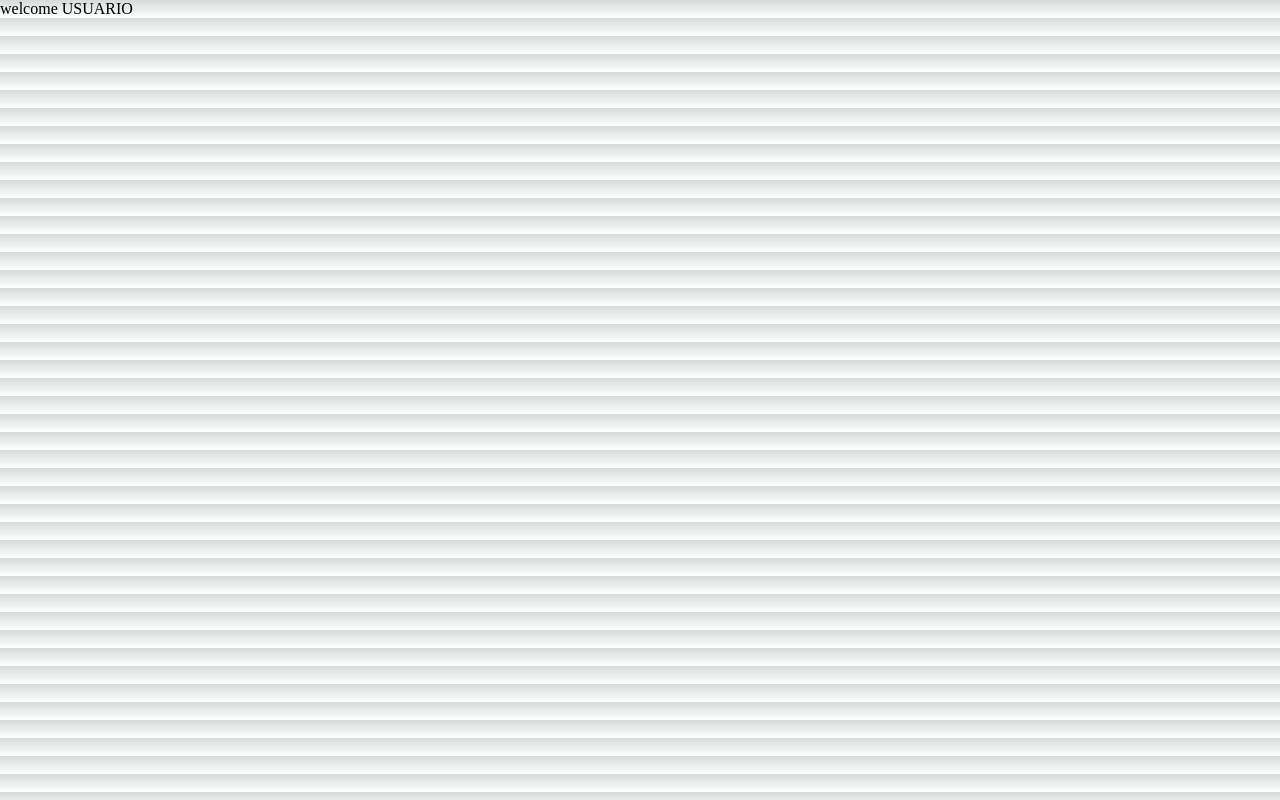
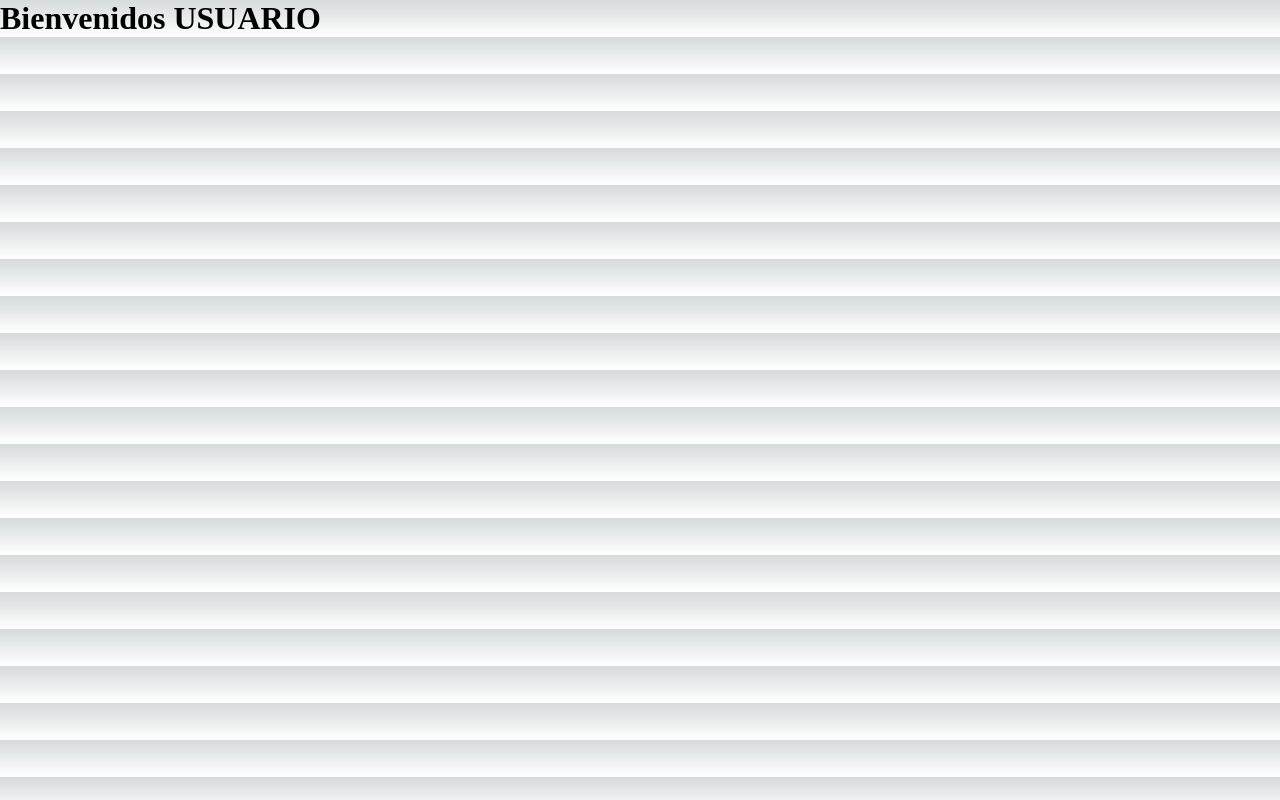
Before and after one commit to NeilenC/Tonic3Prode-Front, a Next.js app: page /home/home in a window 1280 px wide. Built offline with nearby package versions, Linux system fonts and the light colour scheme.

Commit message:
correccion multilenguaje

```diff
--- a/src/pages/_app.js
+++ b/src/pages/_app.js
@@ -6,20 +6,24 @@ import English from "../languages/en.json";
 import Portugues from "../languages/br.json";
 import store from "../../redux/store";
 
-const locale = typeof window !== 'undefined' ? navigator.language : 'es-MX';
+
+export default function App({ Component, pageProps }) {
+
+  const locale = typeof window !== 'undefined' ? navigator.language : 'es';
   let lang;
 
   if (locale === "en") {
     lang = English;
-}
+  } else {
+
     if (locale === "br") {
       lang = Portugues;
-}
-if (locale === "es") {
+    } else {
       lang = Spanish;
     }
+  }
 
-export default function App({ Component, pageProps }) {
+
   return (
     <IntlProvider locale={locale} messages={lang} >
       <Provider store={store}>
--- a/src/pages/home/home.js
+++ b/src/pages/home/home.js
@@ -8,12 +8,8 @@ const Home = () => {
   return (
     <>
       <h1>
-
-
+        <FormattedMessage id="welcome" /> {user.name}
       </h1>
-      <div > <FormattedMessage
-          id="welcome"
-        /> {user.name}</div>
     </>
   );
 };
```
Lines whose indentation alone changed are shown as unchanged.
